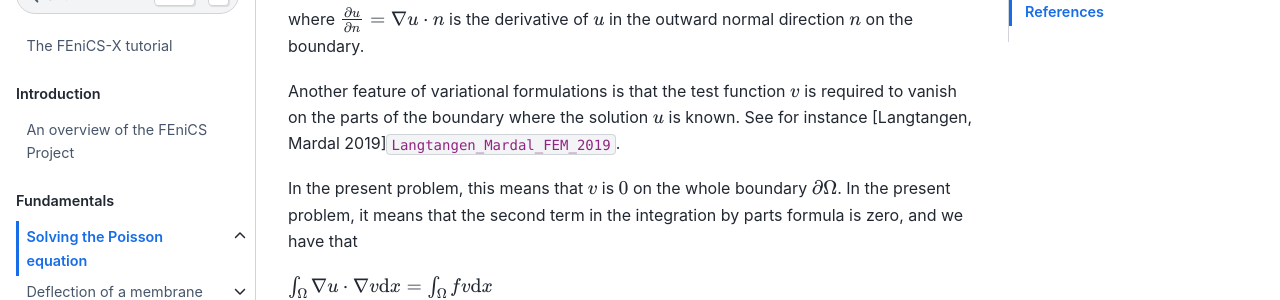
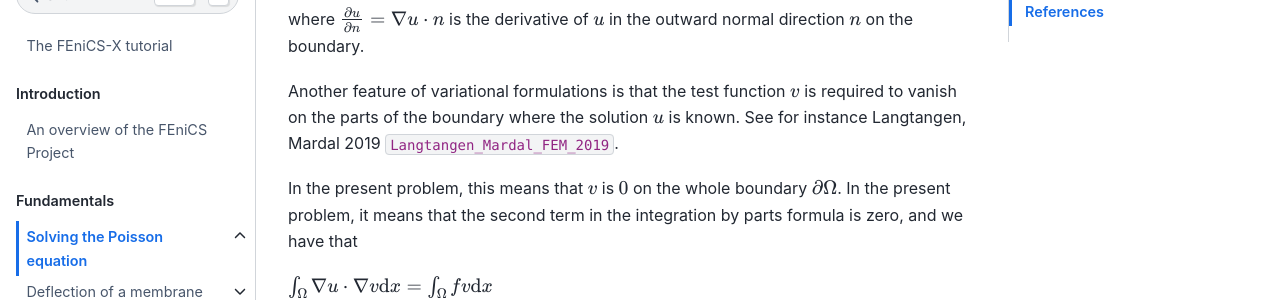
Before and after one commit to jorgensd/dolfinx-tutorial, a Jupyter Book: the page built from chapter1/fundamentals.md, in a window 1280 px wide and 900 px high, scrolled down 2111 px. Shown: the part 153-453 px from the top of the window. Built offline with Jupyter Book 1.0.4 settings and Sphinx 7.4.7 and the Sphinx Book theme 1.1.4, drawn with Linux system fonts in a browser that asks for light colours; pages that are not in the unit, such as notebooks, are missing from menus; cross-references to code outside the pages are shown as plain code; some of the changed lines change nothing that is shown.

Commit message:
Fix references

````diff
--- a/_config.yml
+++ b/_config.yml
@@ -48,3 +48,6 @@
         which permits use, duplication, adaptation, distribution and reproduction in any medium or format, as long as you give appropriate credit to the original author(s) and the source,
         provide a link to the Creative Commons license and indicate if changes were made.
     </div>
+
+bibtex_bibfiles:
+   - references.bib
--- a/chapter1/fundamentals.md
+++ b/chapter1/fundamentals.md
@@ -83,7 +83,7 @@
 
 where $\frac{\partial u}{\partial n}=\nabla u \cdot n$ is the derivative of $u$ in the outward normal direction $n$ on the boundary.
 
-Another feature of variational formulations is that the test function $v$ is required to vanish on the parts of the boundary where the solution $u$ is known. See for instance [Langtangen, Mardal 2019]{cite}`Langtangen_Mardal_FEM_2019`.
+Another feature of variational formulations is that the test function $v$ is required to vanish on the parts of the boundary where the solution $u$ is known. See for instance Langtangen, Mardal 2019 {cite}`Langtangen_Mardal_FEM_2019`.
 
 In the present problem, this means that $v$ is $0$ on the whole boundary $\partial\Omega$. In the present problem, it means that the second term in the integration by parts formula is zero, and we have that
 
@@ -141,5 +141,6 @@
 2. Express the PDE as a (discrete) variational problem: Find $u\in V$ such that $a(u,v)=L(v)$ for all $v \in \hat{V}$.
 
 ## References
-```{bibliography} references_fundamentals.bib
+```{bibliography}
+:filter: docname in docnames
 ```
--- a/references_fem.bib
+++ /dev/null
@@ -1,16 +0,0 @@
-@article{ufl2014,
-  author     = {Aln\ae{}s, Martin S. and Logg, Anders and \O{}lgaard, Kristian B. and Rognes, Marie E. and Wells, Garth N.},
-  title      = {Unified Form Language: A Domain-Specific Language for Weak Formulations of Partial Differential Equations},
-  year       = {2014},
-  issue_date = {February 2014},
-  publisher  = {Association for Computing Machinery},
-  address    = {New York, NY, USA},
-  volume     = {40},
-  number     = {2},
-  issn       = {0098-3500},
-  url        = {https://doi.org/10.1145/2566630},
-  doi        = {10.1145/2566630},
-  journal    = {ACM Trans. Math. Softw.},
-  articleno  = {9},
-  numpages   = {37}
-}
````
Also changed, not shown: 2 other files.
